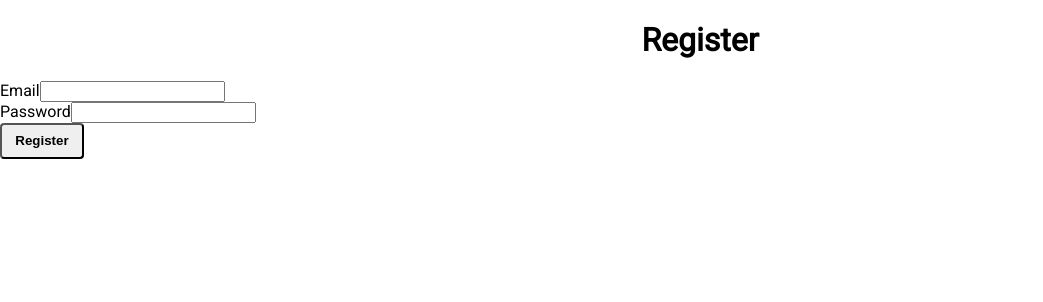
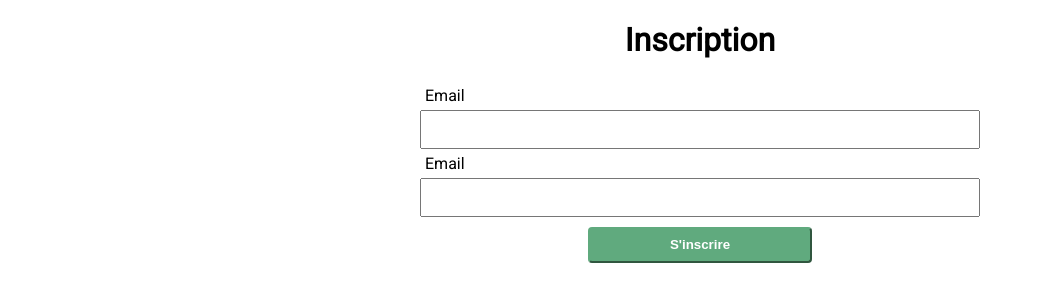
Before and after one commit to baptiste-cornic/bike-shop, a Symfony app: template templates/registration/register.html.twig in a window 1280 px wide; the page is wider, and only the part inside the window is pictured. Shown: the part 100-402 px from the top of that part, without its empty margins (0-1043 px from the left). Run offline with Twig, Linux system fonts and the light colour scheme; the template is opened without the code that fills it, so the values that code supplies are empty; form fields are guessed from the names that the template uses; some libraries are stand-ins or nearby versions.

Commit message:
Update : registration template

```diff
--- a/templates/registration/register.html.twig
+++ b/templates/registration/register.html.twig
@@ -1,16 +1,18 @@
 {% extends 'base.html.twig' %}
 
-{% block title %}Register{% endblock %}
+{% block title %}Inscription{% endblock %}
 
 {% block body %}
-    <h1>Register</h1>
+    <h1>Inscription</h1>
+    <div class="registration-div">
+        {{ form_start(registrationForm) }}
+        <label for="registration_form_email">Email</label>
+        {{ form_widget(registrationForm.email) }}
+        <label for="registration_form_plainPassword">Email</label>
+        {{ form_widget(registrationForm.plainPassword) }}
 
-    {{ form_start(registrationForm) }}
-        {{ form_row(registrationForm.email) }}
-        {{ form_row(registrationForm.plainPassword, {
-            label: 'Password'
-        }) }}
+        <button class="btn btn-success" type="submit">S'inscrire</button>
+        {{ form_end(registrationForm) }}
+    </div>
 
-        <button type="submit" class="btn">Register</button>
-    {{ form_end(registrationForm) }}
 {% endblock %}
```
